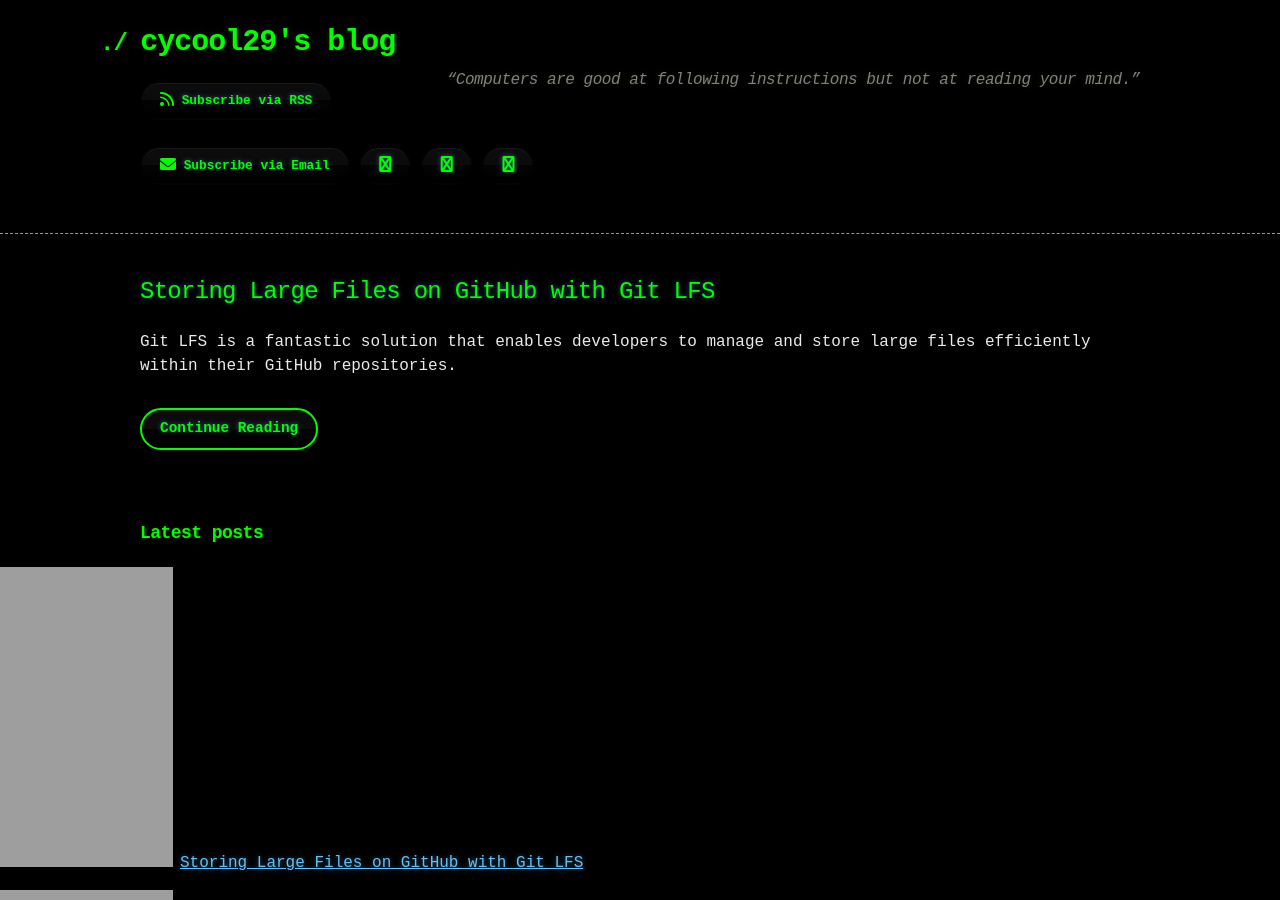
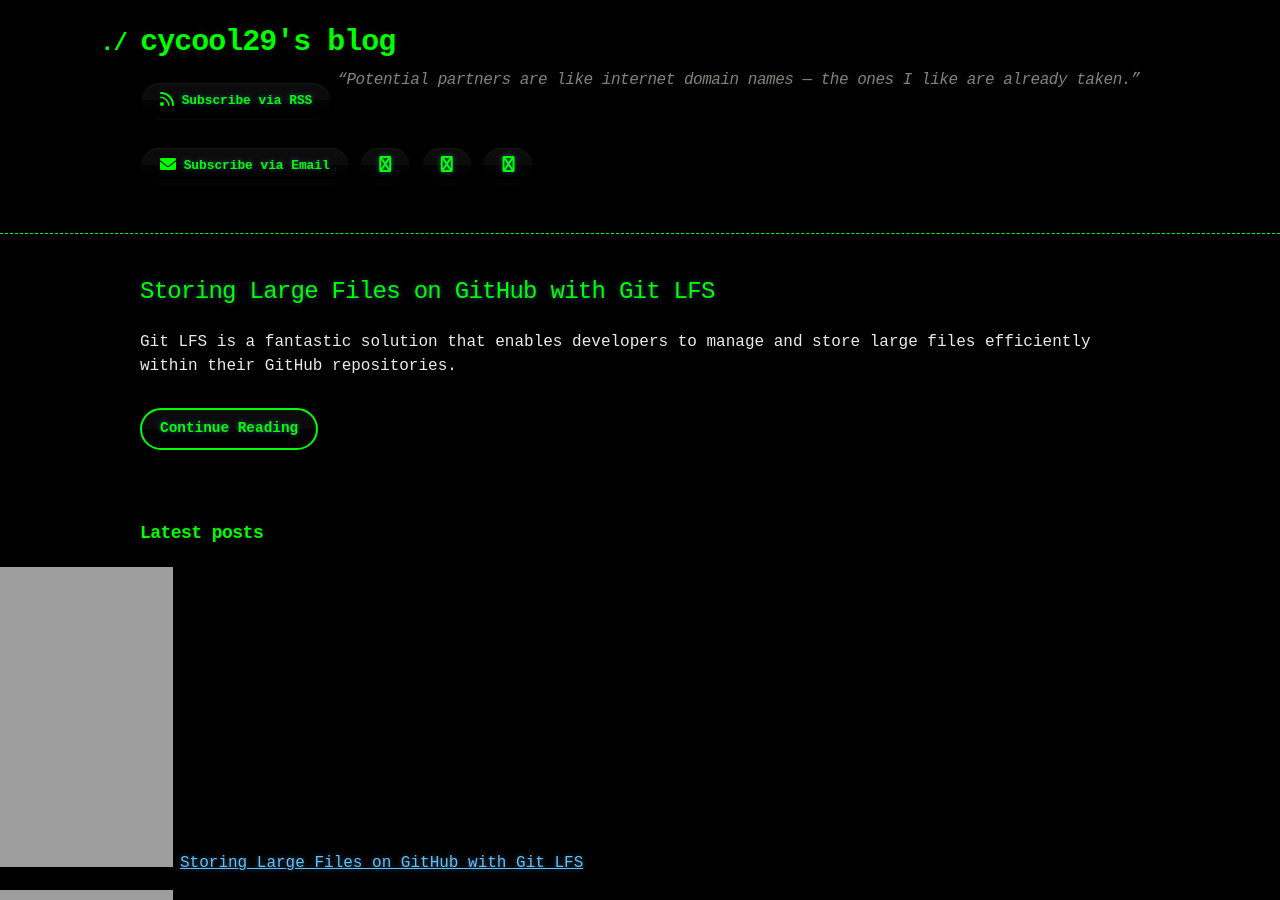
Before and after one commit to cycool29/cycool29.github.io, a Jekyll site: the page built from index.md, in a window 1280 px wide and 900 px high. Built offline with Jekyll 4.4.1, drawn with Linux system fonts in a browser that asks for light colours; a style sheet for code colours, icons or effects is not loaded.

Commit message:
Update quotes

```diff
--- a/_config.yml
+++ b/_config.yml
@@ -1,5 +1,5 @@
 title: cycool29's blog
-description: "“Computers are good at following instructions but not at reading your mind.” "
+description: "“Potential partners are like internet domain names — the ones I like are already taken.” "
 bio: A high school student. Intermediate in Python, Git, Bash. Learning JavaScript. He/Him. "
 author: cycool29
 url: https://cycool29.github.io
```
